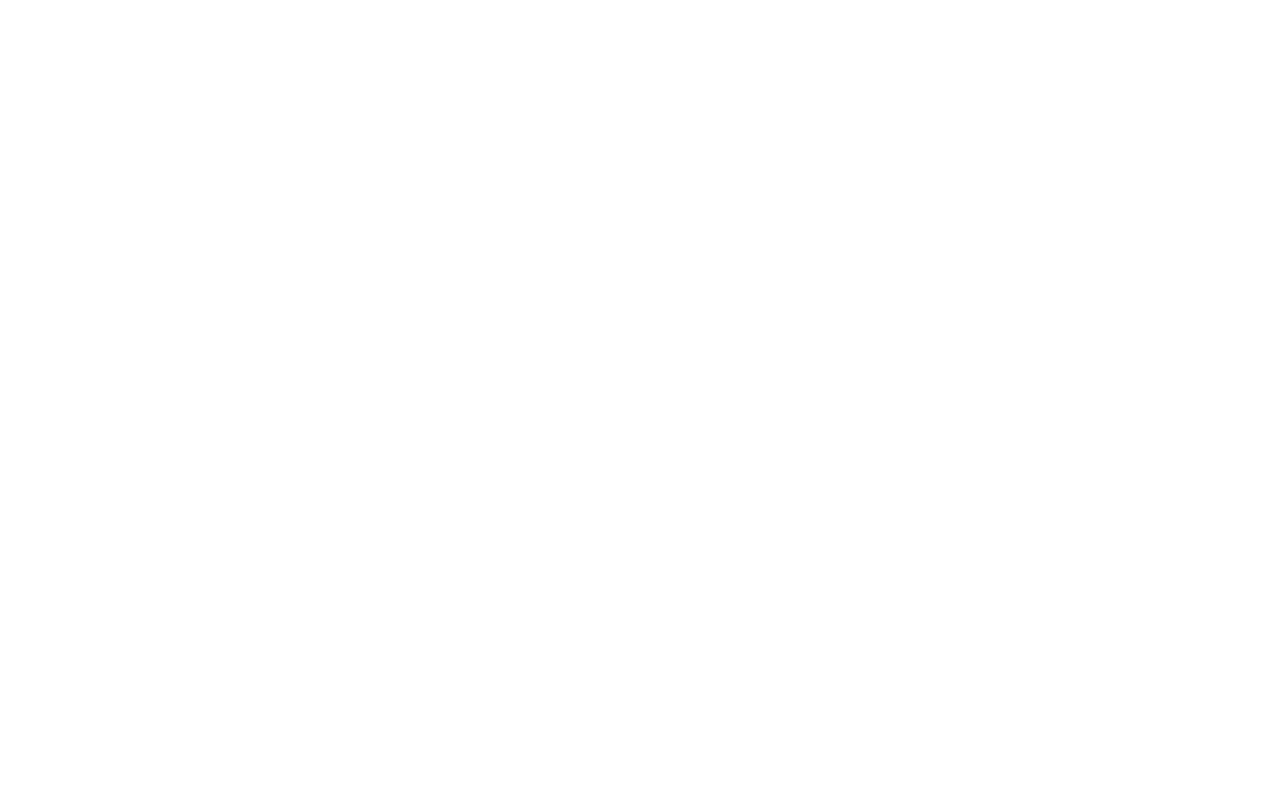
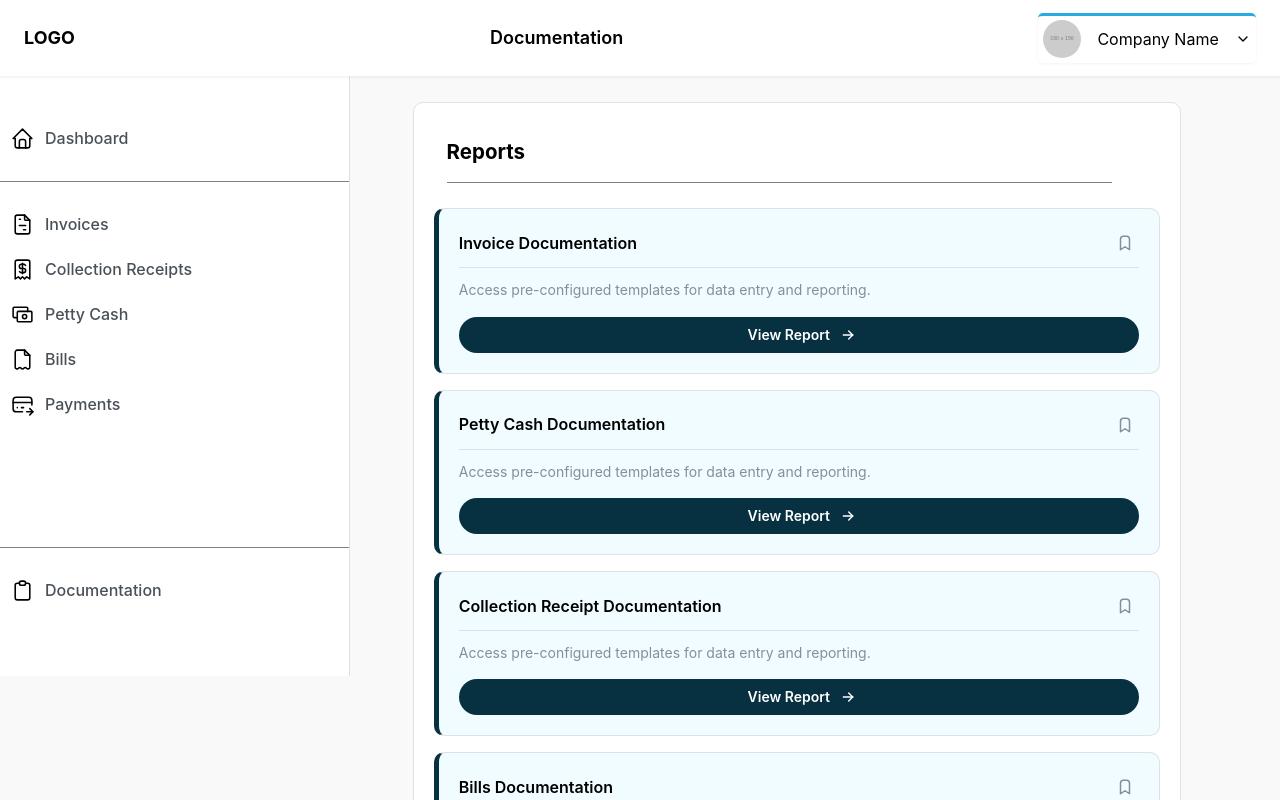
Before and after one commit to CSIhelp/Stewrd_CalamansiPie, a React (Vite) app in the folder John/: page /Documentation in a window 1280 px wide. Before the commit this address had no page. Shown: the top 800 px of the page. Built offline with nearby package versions, Linux system fonts and the light colour scheme.

Commit message:
added documentation page

```diff
--- a/John/src/App.tsx
+++ b/John/src/App.tsx
@@ -9,6 +9,8 @@ import Invoice from './pages/Invoice/Invoice'
 import PettyCash from './pages/PettyCash/PettyCash';
 import CollectionReceipt from './pages/CollectionReceipt/CollectionReceipt';
 import Bills from './pages/Bills/Bills'
+import Payments from './pages/Payments/Payments';
+import Documentation from './pages/Documentation/Documentation';
 function App() {
 
 
@@ -22,6 +24,8 @@ function App() {
           <Route path="/pettycash" element={<PettyCash />} />
            <Route path="/collectionreceipt" element={<CollectionReceipt />} />
            <Route path='/bills' element={<Bills/>} />
+           <Route path='/payments' element={<Payments/>} />
+           <Route path='/Documentation' element={<Documentation/>} />
         </Routes>
  </BrowserRouter>
     </>
--- a/John/src/components/SideNav/SideNavBar.tsx
+++ b/John/src/components/SideNav/SideNavBar.tsx
@@ -21,7 +21,7 @@ const SideBarLinks = [
     {link: '/collectionreceipt', label: 'Collection Receipts', icon: IconReceiptDollar},
     {link: '/pettycash', label: ' Petty Cash', icon: IconCash},
     {link: '/bills', label: 'Bills', icon: IconInvoice},
-    {link: '', label: 'Payments', icon: IconCreditCardPay},
+    {link: '/payments', label: 'Payments', icon: IconCreditCardPay},
 
 ]
 
@@ -51,7 +51,7 @@ export function SideNavBar() {
         </Group>
         {links}
         <Group className={classes.documentation} justify="space-between">
-            <NavLink to="/Documentation" className={classes.link} onClick={(event) => event.preventDefault()}>
+            <NavLink to="/documentation" className={classes.link} onClick={()=> setActive("Documentation")}>
             <IconClipboard className={classes.linkIcon} stroke={1.5} />
           <span>Documentation</span>
         </NavLink>
--- /dev/null
+++ b/John/src/pages/Documentation/Documentation.css
@@ -0,0 +1,32 @@
+.DocumentationContainer{
+    display: flex;
+    flex-direction: row !important;
+    width: 90vw;
+
+
+}
+.DocumentationCardContainer{
+    display: flex;
+    flex-direction: column;
+    width: 100vw !important;
+    margin-left: 30vw;
+    margin-top: 2vw;
+    align-items: center;
+     justify-items: center;
+
+}
+
+.DocumentationCard{
+    width: 60vw !important;
+    margin-left: 1vw;
+    margin-bottom: 2vw;
+    border-radius: 10px;
+}
+
+.DocumentationTitleCard {
+    width: 52vw !important;
+    margin-left: 1vw;
+    margin-bottom: 2vw;
+    border-bottom: 1px solid #877E7E;
+    font-size: 0.8vw;
+}
--- /dev/null
+++ b/John/src/pages/Documentation/Documentation.tsx
@@ -0,0 +1,48 @@
+import React from "react";
+import { Card, Group, Container } from "@mantine/core";
+import "./Documentation.css";
+
+
+import Header from "../../components/Header/Header";
+import { SideNavBar } from "../../components/SideNav/SideNavBar";
+import NewItemCard from "../../components/NewItemCard/NewItemCard";
+import ReportItemCard from "../../components/ReportItemCard/ReportItemCard";
+
+
+
+function Documentation() {
+        const DocumentationTitle = [
+      "Invoice Documentation","Petty Cash Documentation"
+        , "Collection Receipt Documentation"
+         , "Bills Documentation"
+          , "Payments Documentation"
+
+
+    ]
+    return (
+      <>
+      <Header title="Documentation"/>
+      <div className="DocumentationContainer">
+        <SideNavBar />
+        <Container className="DocumentationCardContainer">
+
+            <Card withBorder radius="md" p="lg" className="DocumentationCard">
+            <Group className="DocumentationTitleCard">
+                <h1>Reports</h1>
+            </Group>
+           {DocumentationTitle.map((title, index) => (
+           <ReportItemCard
+            key={index }
+            title={title}
+            description="Access pre-configured templates for data entry and reporting."
+            buttonText="View Report"
+            buttonLink="https://example.com/payments-report"/>
+
+            ))}
+            </Card>
+            </Container>
+        </div>
+      </>
+    );
+  }
+  export default Documentation;
```
